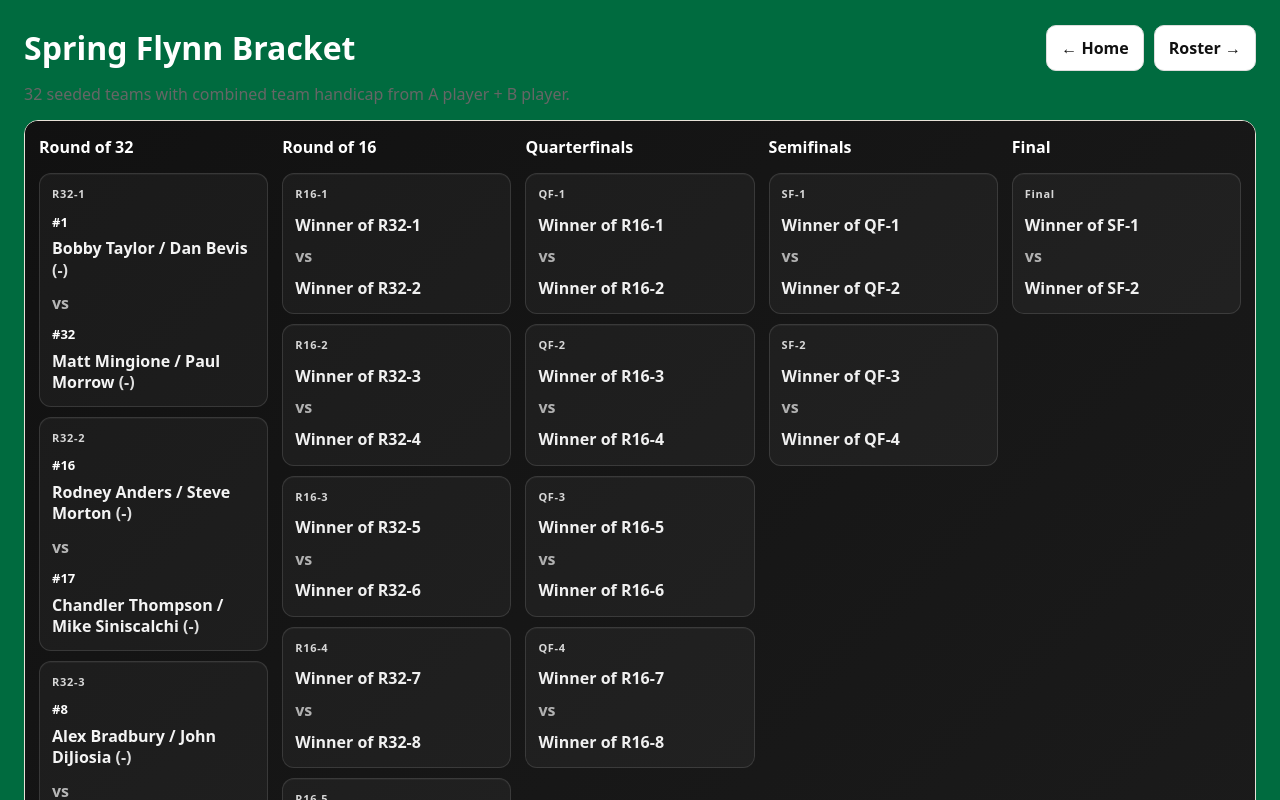
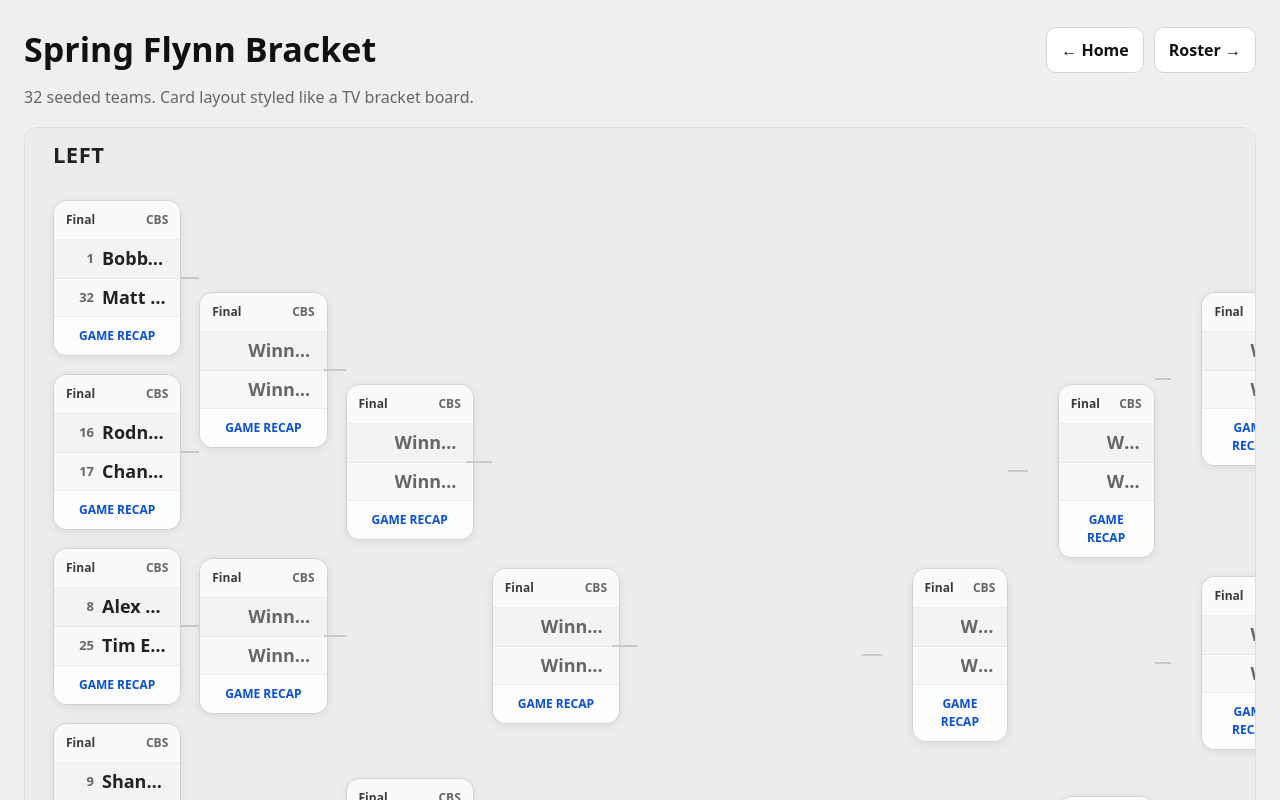
Before and after one commit to mdanieledcg-pixel/spring-flynn, a Next.js app: page /bracket in a window 1280 px wide. Shown: the top 800 px of the page. Built offline with nearby package versions, Linux system fonts and the light colour scheme; no server answers; the database is empty.

Commit message:
Update page.tsx
bracket remove handicaps. floating blocks

```diff
--- a/app/bracket/page.tsx
+++ b/app/bracket/page.tsx
@@ -9,7 +9,6 @@ type PlayerRow = {
 type Team = {
   seed: number;
   name: string;
-  combinedHandicap: number | null;
 };
 
 type Match = {
@@ -17,10 +16,6 @@ type Match = {
   a: Team;
   b: Team;
 };
-
-function fmtIndex(n: number | null) {
-  return typeof n === "number" ? n.toFixed(1) : "-";
-}
 
 function make32SeedBracket(teams: Team[]) {
   const bySeed = new Map<number, Team>();
@@ -33,7 +28,6 @@ function make32SeedBracket(teams: Team[]) {
     return {
       seed,
       name: "TBD",
-      combinedHandicap: null,
     };
   };
 
@@ -65,7 +59,6 @@ function make32SeedBracket(teams: Team[]) {
   const winner = (matchId: string): Team => ({
     seed: 0,
     name: `Winner of ${matchId}`,
-    combinedHandicap: null,
   });
 
   const r16: Match[] = Array.from({ length: 8 }).map((_, i) => ({
@@ -88,7 +81,7 @@ function make32SeedBracket(teams: Team[]) {
 
   const final: Match[] = [
     {
-      id: "Final",
+      id: "FINAL",
       a: winner(sf[0].id),
       b: winner(sf[1].id),
     },
@@ -97,69 +90,66 @@ function make32SeedBracket(teams: Team[]) {
   return { r32, r16, qf, sf, final };
 }
 
-function TeamLine({ team }: { team: Team }) {
+function TeamRow({
+  team,
+  bold = false,
+}: {
+  team: Team;
+  bold?: boolean;
+}) {
   const isPlaceholder = team.seed === 0 || team.name === "TBD";
 
   return (
-    <div style={{ display: "grid", gap: 6 }}>
-      <div style={{ fontWeight: 900, color: "#fff", fontSize: 13 }}>
-        {team.seed ? `#${team.seed}` : ""}
-      </div>
-
-      <div style={{ color: "#f4f4f4", lineHeight: 1.35 }}>
-        {isPlaceholder ? (
-          <div style={{ fontWeight: 800 }}>{team.name}</div>
-        ) : (
-          <div style={{ fontWeight: 800 }}>
-            {team.name} <span style={{ opacity: 0.9 }}>({fmtIndex(team.combinedHandicap)})</span>
-          </div>
-        )}
-      </div>
+    <div className={`teamRow ${bold ? "winnerLike" : ""}`}>
+      <div className="teamSeed">{team.seed ? team.seed : ""}</div>
+      <div className={`teamName ${isPlaceholder ? "placeholder" : ""}`}>{team.name}</div>
     </div>
   );
 }
 
-function MatchCard({ title, a, b }: { title: string; a: Team; b: Team }) {
-  const isPlaceholder = a.seed === 0 || b.seed === 0;
+function MatchCard({
+  match,
+  compact = false,
+}: {
+  match: Match;
+  compact?: boolean;
+}) {
+  const isPlaceholder = match.a.seed === 0 || match.b.seed === 0;
 
   return (
-    <div
-      style={{
-        border: "1px solid rgba(255,255,255,0.12)",
-        borderRadius: 12,
-        padding: 12,
-        background: "rgba(255,255,255,0.04)",
-        boxShadow: "inset 0 1px 0 rgba(255,255,255,0.04)",
-      }}
-    >
-      <div
-        style={{
-          fontSize: 11,
-          letterSpacing: 0.7,
-          opacity: 0.82,
-          marginBottom: 10,
-          color: "#fff",
-          fontWeight: 800,
-        }}
-      >
-        {title}
+    <div className={`matchCard ${compact ? "compact" : ""}`}>
+      <div className="matchHeader">
+        <span>Final</span>
+        <span className="matchHeaderRight">CBS</span>
       </div>
 
+      <div className="matchBody">
         {isPlaceholder ? (
-        <div style={{ color: "#f0f0f0", lineHeight: 1.6 }}>
-          <div style={{ fontWeight: 800 }}>{a.name}</div>
-          <div style={{ opacity: 0.7, margin: "6px 0", fontWeight: 700 }}>vs</div>
-          <div style={{ fontWeight: 800 }}>{b.name}</div>
-        </div>
+          <>
+            <TeamRow team={match.a} bold />
+            <TeamRow team={match.b} />
+          </>
         ) : (
-        <div style={{ display: "grid", gap: 10 }}>
-          <TeamLine team={a} />
-          <div style={{ opacity: 0.68, color: "#fff", fontWeight: 800 }}>vs</div>
-          <TeamLine team={b} />
-        </div>
+          <>
+            <TeamRow team={match.a} bold={match.a.seed < match.b.seed} />
+            <TeamRow team={match.b} bold={match.b.seed < match.a.seed} />
+          </>
         )}
       </div>
+
+      <div className="matchFooter">GAME RECAP</div>
+    </div>
   );
+}
+
+function Connector({
+  side,
+  variant = "short",
+}: {
+  side: "left" | "right";
+  variant?: "short" | "medium" | "long";
+}) {
+  return <div className={`connector ${side} ${variant}`} />;
 }
 
 export default async function BracketPage() {
@@ -186,137 +176,447 @@ export default async function BracketPage() {
   }
 
   const rows = (data ?? []) as PlayerRow[];
-  const idxByName = new Map(rows.map((r) => [r.name, r.handicap_index]));
+  const byName = new Map(rows.map((r) => [r.name, r]));
 
   const teams: Team[] = PAIRINGS.map((pairing) => {
-    const aIndex = idxByName.get(pairing.playerA) ?? null;
-    const bIndex = idxByName.get(pairing.playerB) ?? null;
+    const aExists = byName.get(pairing.playerA);
+    const bExists = byName.get(pairing.playerB);
 
     return {
       seed: pairing.seed,
-      name: `${pairing.playerA} / ${pairing.playerB}`,
-      combinedHandicap:
-        typeof aIndex === "number" && typeof bIndex === "number"
-          ? aIndex + bIndex
-          : null,
+      name:
+        aExists || bExists
+          ? `${pairing.playerA} / ${pairing.playerB}`
+          : `${pairing.playerA} / ${pairing.playerB}`,
     };
   });
 
   const bracket = make32SeedBracket(teams);
 
+  const leftR32 = bracket.r32.slice(0, 8);
+  const rightR32 = bracket.r32.slice(8);
+
+  const leftR16 = bracket.r16.slice(0, 4);
+  const rightR16 = bracket.r16.slice(4);
+
+  const leftQF = bracket.qf.slice(0, 2);
+  const rightQF = bracket.qf.slice(2);
+
+  const leftSF = bracket.sf.slice(0, 1);
+  const rightSF = bracket.sf.slice(1);
+
   return (
-    <main
-      style={{
-        padding: 24,
-        fontFamily: "system-ui",
-        maxWidth: 1280,
-        margin: "0 auto",
-      }}
-    >
-      <div
-        style={{
-          display: "flex",
-          justifyContent: "space-between",
-          gap: 12,
-          flexWrap: "wrap",
-          alignItems: "center",
-        }}
-      >
-        <h1 style={{ margin: 0, fontSize: 32, fontWeight: 900 }}>Spring Flynn Bracket</h1>
+    <main className="page">
+      <div className="topBar">
+        <h1>Spring Flynn Bracket</h1>
 
-        <div style={{ display: "flex", gap: 10, flexWrap: "wrap" }}>
-          <a
-            href="/"
-            style={{
-              textDecoration: "none",
-              border: "1px solid #ddd",
-              padding: "10px 14px",
-              borderRadius: 10,
-              color: "#111",
-              background: "#fff",
-              fontWeight: 700,
-            }}
-          >
-            ← Home
-          </a>
-
-          <a
-            href="/roster"
-            style={{
-              textDecoration: "none",
-              border: "1px solid #ddd",
-              padding: "10px 14px",
-              borderRadius: 10,
-              color: "#111",
-              background: "#fff",
-              fontWeight: 700,
-            }}
-          >
-            Roster →
-          </a>
+        <div className="navButtons">
+          <a href="/">← Home</a>
+          <a href="/roster">Roster →</a>
         </div>
       </div>
 
-      <p style={{ marginTop: 10, color: "#666", fontWeight: 500 }}>
-        32 seeded teams with combined team handicap from A player + B player.
-      </p>
+      <p className="subText">32 seeded teams. Card layout styled like a TV bracket board.</p>
 
-      <div
-        style={{
-          marginTop: 14,
-          borderRadius: 14,
-          overflowX: "auto",
-          border: "1px solid #e7e1d7",
-          background: "#111",
-        }}
-      >
-        <div
-          style={{
-            minWidth: 1200,
-            display: "grid",
-            gridTemplateColumns: "repeat(5, minmax(220px, 1fr))",
-            gap: 14,
-            padding: 14,
-            background: "linear-gradient(135deg, #111, #2b2b2b)",
-            color: "#fff",
-          }}
-        >
-          <div style={{ display: "grid", gap: 10, alignContent: "start" }}>
-            <div style={{ fontWeight: 900, fontSize: 16, marginBottom: 4 }}>Round of 32</div>
-            {bracket.r32.map((m) => (
-              <MatchCard key={m.id} title={m.id} a={m.a} b={m.b} />
+      <div className="boardWrap">
+        <div className="board">
+          <div className="regionTitle leftTitle">LEFT</div>
+          <div className="regionTitle rightTitle">RIGHT</div>
+
+          <div className="leftSide">
+            <div className="round round32">
+              {leftR32.map((m) => (
+                <div key={m.id} className="cardSlot">
+                  <MatchCard match={m} />
+                  <Connector side="left" variant="short" />
+                </div>
               ))}
             </div>
 
-          <div style={{ display: "grid", gap: 10, alignContent: "start" }}>
-            <div style={{ fontWeight: 900, fontSize: 16, marginBottom: 4 }}>Round of 16</div>
-            {bracket.r16.map((m) => (
-              <MatchCard key={m.id} title={m.id} a={m.a} b={m.b} />
+            <div className="round round16">
+              {leftR16.map((m) => (
+                <div key={m.id} className="cardSlot offset16">
+                  <MatchCard match={m} />
+                  <Connector side="left" variant="medium" />
+                </div>
               ))}
             </div>
 
-          <div style={{ display: "grid", gap: 10, alignContent: "start" }}>
-            <div style={{ fontWeight: 900, fontSize: 16, marginBottom: 4 }}>Quarterfinals</div>
-            {bracket.qf.map((m) => (
-              <MatchCard key={m.id} title={m.id} a={m.a} b={m.b} />
+            <div className="round round8">
+              {leftQF.map((m) => (
+                <div key={m.id} className="cardSlot offset8">
+                  <MatchCard match={m} />
+                  <Connector side="left" variant="long" />
+                </div>
               ))}
             </div>
 
-          <div style={{ display: "grid", gap: 10, alignContent: "start" }}>
-            <div style={{ fontWeight: 900, fontSize: 16, marginBottom: 4 }}>Semifinals</div>
-            {bracket.sf.map((m) => (
-              <MatchCard key={m.id} title={m.id} a={m.a} b={m.b} />
+            <div className="round round4">
+              {leftSF.map((m) => (
+                <div key={m.id} className="cardSlot offset4">
+                  <MatchCard match={m} compact />
+                  <Connector side="left" variant="long" />
+                </div>
+              ))}
+            </div>
+          </div>
+
+          <div className="centerColumn">
+            <div className="finalSlot">
+              <div className="finalLabel">CHAMPIONSHIP</div>
+              <MatchCard match={bracket.final[0]} compact />
+            </div>
+          </div>
+
+          <div className="rightSide">
+            <div className="round round4">
+              {rightSF.map((m) => (
+                <div key={m.id} className="cardSlot offset4 rightCard">
+                  <Connector side="right" variant="long" />
+                  <MatchCard match={m} compact />
+                </div>
               ))}
             </div>
 
-          <div style={{ display: "grid", gap: 10, alignContent: "start" }}>
-            <div style={{ fontWeight: 900, fontSize: 16, marginBottom: 4 }}>Final</div>
-            {bracket.final.map((m) => (
-              <MatchCard key={m.id} title={m.id} a={m.a} b={m.b} />
+            <div className="round round8">
+              {rightQF.map((m) => (
+                <div key={m.id} className="cardSlot offset8 rightCard">
+                  <Connector side="right" variant="long" />
+                  <MatchCard match={m} />
+                </div>
+              ))}
+            </div>
+
+            <div className="round round16">
+              {rightR16.map((m) => (
+                <div key={m.id} className="cardSlot offset16 rightCard">
+                  <Connector side="right" variant="medium" />
+                  <MatchCard match={m} />
+                </div>
+              ))}
+            </div>
+
+            <div className="round round32">
+              {rightR32.map((m) => (
+                <div key={m.id} className="cardSlot rightCard">
+                  <Connector side="right" variant="short" />
+                  <MatchCard match={m} />
+                </div>
               ))}
             </div>
           </div>
         </div>
+      </div>
+
+      <style>{`
+        .page {
+          padding: 24px;
+          font-family: system-ui;
+          max-width: 1600px;
+          margin: 0 auto;
+          color: #111;
+          background: #efefef;
+          min-height: 100vh;
+        }
+
+        .topBar {
+          display: flex;
+          justify-content: space-between;
+          gap: 12px;
+          flex-wrap: wrap;
+          align-items: center;
+        }
+
+        .topBar h1 {
+          margin: 0;
+          font-size: 34px;
+          font-weight: 900;
+        }
+
+        .navButtons {
+          display: flex;
+          gap: 10px;
+          flex-wrap: wrap;
+        }
+
+        .navButtons a {
+          text-decoration: none;
+          border: 1px solid #d7d7d7;
+          padding: 10px 14px;
+          border-radius: 10px;
+          color: #111;
+          background: #fff;
+          font-weight: 700;
+        }
+
+        .subText {
+          margin: 10px 0 18px;
+          color: #666;
+          font-weight: 500;
+        }
+
+        .boardWrap {
+          overflow-x: auto;
+          border-radius: 14px;
+          border: 1px solid #ddd;
+          background: #ececec;
+        }
+
+        .board {
+          min-width: 1450px;
+          padding: 28px 28px 36px;
+          display: grid;
+          grid-template-columns: 1fr 240px 1fr;
+          gap: 10px;
+          position: relative;
+          background: #ececec;
+        }
+
+        .regionTitle {
+          position: absolute;
+          top: 10px;
+          font-size: 22px;
+          font-weight: 900;
+          letter-spacing: 0.02em;
+          color: #222;
+        }
+
+        .leftTitle {
+          left: 28px;
+        }
+
+        .rightTitle {
+          right: 28px;
+        }
+
+        .leftSide,
+        .rightSide {
+          display: grid;
+          grid-template-columns: 1fr 1fr 1fr 1fr;
+          gap: 18px;
+          align-items: start;
+          margin-top: 44px;
+        }
+
+        .round {
+          display: flex;
+          flex-direction: column;
+        }
+
+        .round32 {
+          padding-top: 0;
+        }
+
+        .round16 {
+          padding-top: 92px;
+        }
+
+        .round8 {
+          padding-top: 184px;
+        }
+
+        .round4 {
+          padding-top: 368px;
+        }
+
+        .cardSlot {
+          position: relative;
+          margin-bottom: 18px;
+        }
+
+        .offset16 {
+          margin-bottom: 110px;
+        }
+
+        .offset8 {
+          margin-bottom: 238px;
+        }
+
+        .offset4 {
+          margin-bottom: 0;
+        }
+
+        .rightCard {
+          display: flex;
+          align-items: center;
+          justify-content: flex-start;
+          gap: 12px;
+        }
+
+        .matchCard {
+          width: 100%;
+          background: #f7f7f7;
+          border: 1px solid #d2d2d2;
+          border-radius: 14px;
+          overflow: hidden;
+          box-shadow: 0 2px 8px rgba(0, 0, 0, 0.08);
+        }
+
+        .matchCard.compact {
+          max-width: 220px;
+        }
+
+        .matchHeader {
+          display: flex;
+          justify-content: space-between;
+          align-items: center;
+          padding: 10px 12px;
+          font-size: 12px;
+          font-weight: 800;
+          color: #3a3a3a;
+          background: #fafafa;
+        }
+
+        .matchHeaderRight {
+          color: #666;
+        }
+
+        .matchBody {
+          border-top: 1px solid #ececec;
+        }
+
+        .teamRow {
+          display: grid;
+          grid-template-columns: 28px minmax(0, 1fr);
+          gap: 8px;
+          align-items: center;
+          padding: 8px 12px;
+          background: #f3f3f3;
+        }
+
+        .teamRow + .teamRow {
+          border-top: 1px solid #e8e8e8;
+          background: #f8f8f8;
+        }
+
+        .winnerLike {
+          color: #222;
+          font-weight: 900;
+        }
+
+        .teamSeed {
+          font-size: 13px;
+          color: #666;
+          font-weight: 700;
+          text-align: right;
+        }
+
+        .teamName {
+          font-size: 18px;
+          font-weight: 800;
+          color: #222;
+          line-height: 1.2;
+          white-space: nowrap;
+          overflow: hidden;
+          text-overflow: ellipsis;
+        }
+
+        .teamName.placeholder {
+          color: #666;
+          font-weight: 700;
+        }
+
+        .matchFooter {
+          text-align: center;
+          padding: 10px 12px;
+          font-size: 12px;
+          font-weight: 800;
+          color: #0a51d0;
+          background: #fdfdfd;
+          border-top: 1px solid #ececec;
+        }
+
+        .connector {
+          position: absolute;
+          top: 50%;
+          width: 20px;
+          height: 2px;
+          background: #c9c9c9;
+          transform: translateY(-50%);
+        }
+
+        .connector.left {
+          right: -18px;
+        }
+
+        .connector.right {
+          left: -18px;
+          position: relative;
+          top: auto;
+          transform: none;
+        }
+
+        .connector.short {
+          width: 18px;
+        }
+
+        .connector.medium {
+          width: 22px;
+        }
+
+        .connector.long {
+          width: 26px;
+        }
+
+        .centerColumn {
+          display: flex;
+          align-items: center;
+          justify-content: center;
+          margin-top: 44px;
+        }
+
+        .finalSlot {
+          width: 100%;
+          max-width: 260px;
+        }
+
+        .finalLabel {
+          text-align: center;
+          font-size: 14px;
+          font-weight: 900;
+          margin-bottom: 12px;
+          color: #222;
+          letter-spacing: 0.04em;
+        }
+
+        @media (max-width: 1100px) {
+          .board {
+            min-width: 100%;
+            grid-template-columns: 1fr;
+          }
+
+          .regionTitle,
+          .centerColumn,
+          .rightSide {
+            position: static;
+          }
+
+          .leftSide {
+            display: block;
+            margin-top: 20px;
+          }
+
+          .round16,
+          .round8,
+          .round4 {
+            padding-top: 0;
+          }
+
+          .cardSlot,
+          .offset16,
+          .offset8 {
+            margin-bottom: 16px;
+          }
+
+          .rightSide {
+            display: none;
+          }
+
+          .matchCard.compact {
+            max-width: none;
+          }
+        }
+      `}</style>
     </main>
   );
 }
```
Lines whose indentation alone changed are shown as unchanged.
